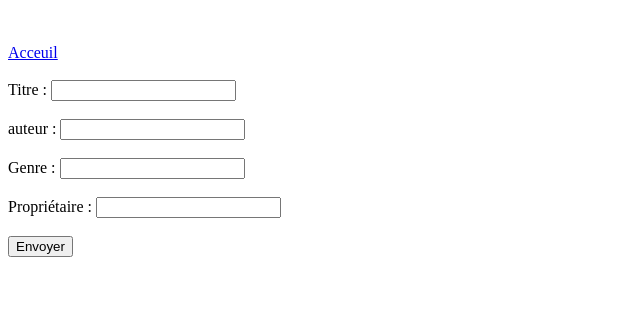
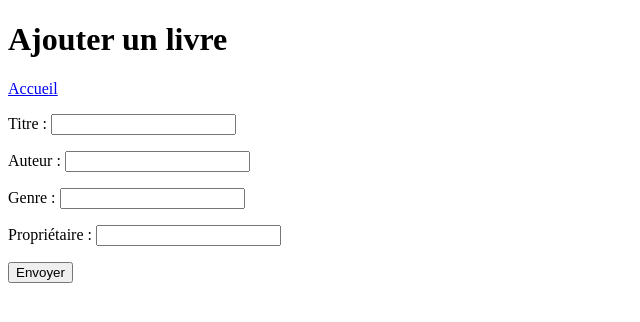
Before and after one commit to mathieu005/biblio, a PHP site: page /ajout/ajout.php in a window 1280 px wide. Shown: the top 322 px of the page, without its empty margins (0-640 px from the left). Run offline with PHP 8.4, Linux system fonts and the light colour scheme.

Commit message:
Partie 3 : ajout d'un livre fonctionnel

```diff
--- a/ajout/ajout.php
+++ b/ajout/ajout.php
@@ -1,34 +1,18 @@
 <!DOCTYPE html>
 <html lang="fr">
-
 <head>
     <meta charset="UTF-8">
     <title>Ajout</title>
 </head>
-
 <body>
-
-    <br><br>
-    <a href="../index.php">Acceuil</a>
-    <br><br>
-    <form action="affich.php" method="post">
-
-        <label for="titre">Titre : </label>
-        <input type="text" name="titre" id="titre">
-        <br><br>
-        <label for="auteur">auteur : </label>
-        <input type="text" name="auteur" id="auteur">
-        <br><br>
-        <label for="genre">Genre : </label>
-        <input type="text" name="genre" id="genre">
-        <br><br>
-        <label for="proprio">Propriétaire : </label>
-        <input type="text" name="proprio" id="proprio">
-        <br><br>
-
-        <input type="submit" value="Envoyer">
-
+    <h1>Ajouter un livre</h1>
+    <p><a href="../index.php">Accueil</a></p>
+    <form action="enregistrer_livre.php" method="post">
+        <p>Titre : <input type="text" name="titre" required></p>
+        <p>Auteur : <input type="text" name="auteur" required></p>
+        <p>Genre : <input type="text" name="genre" required></p>
+        <p>Propriétaire : <input type="text" name="proprio" required></p>
+        <p><input type="submit" value="Envoyer"></p>
     </form>
 </body>
-
 </html>
```
